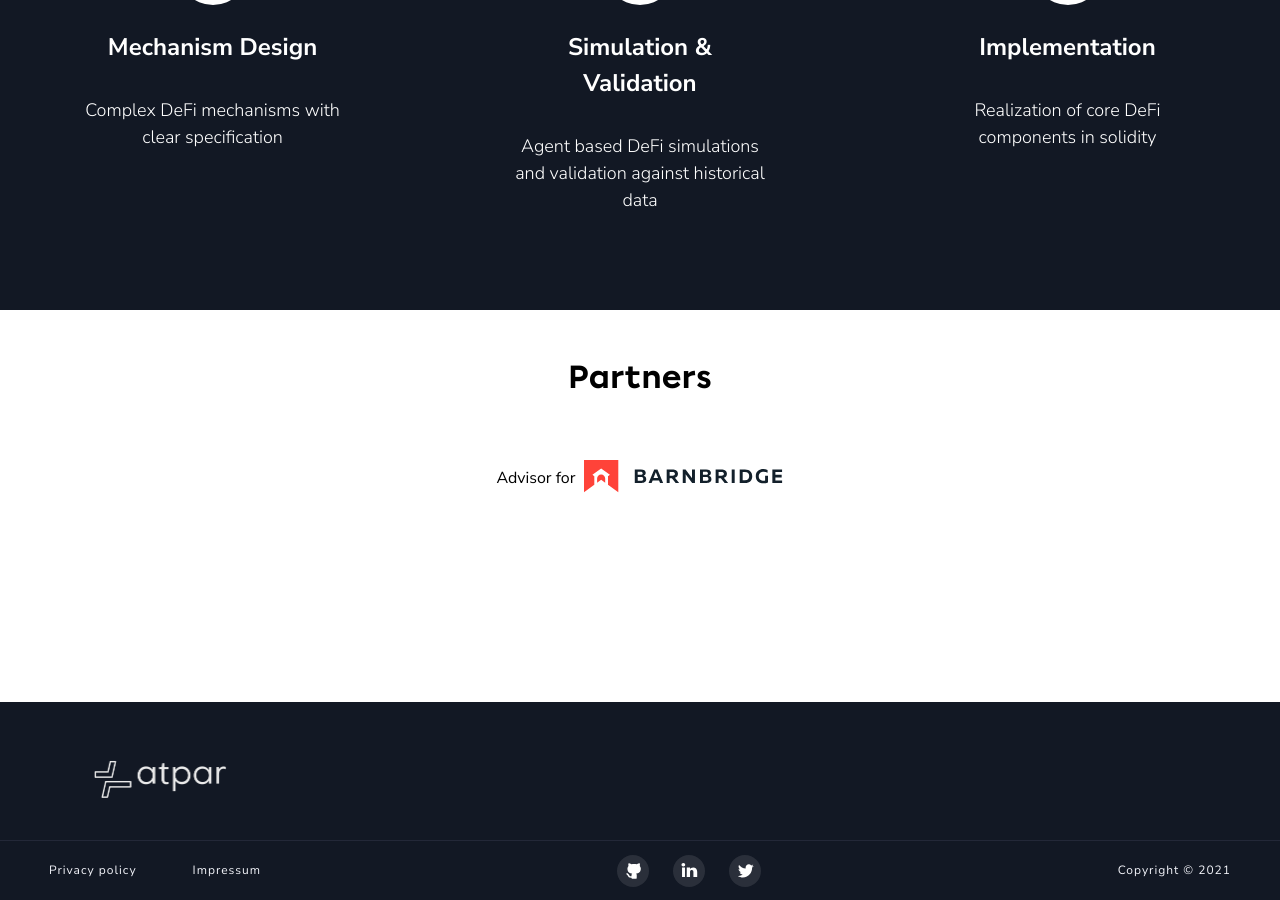
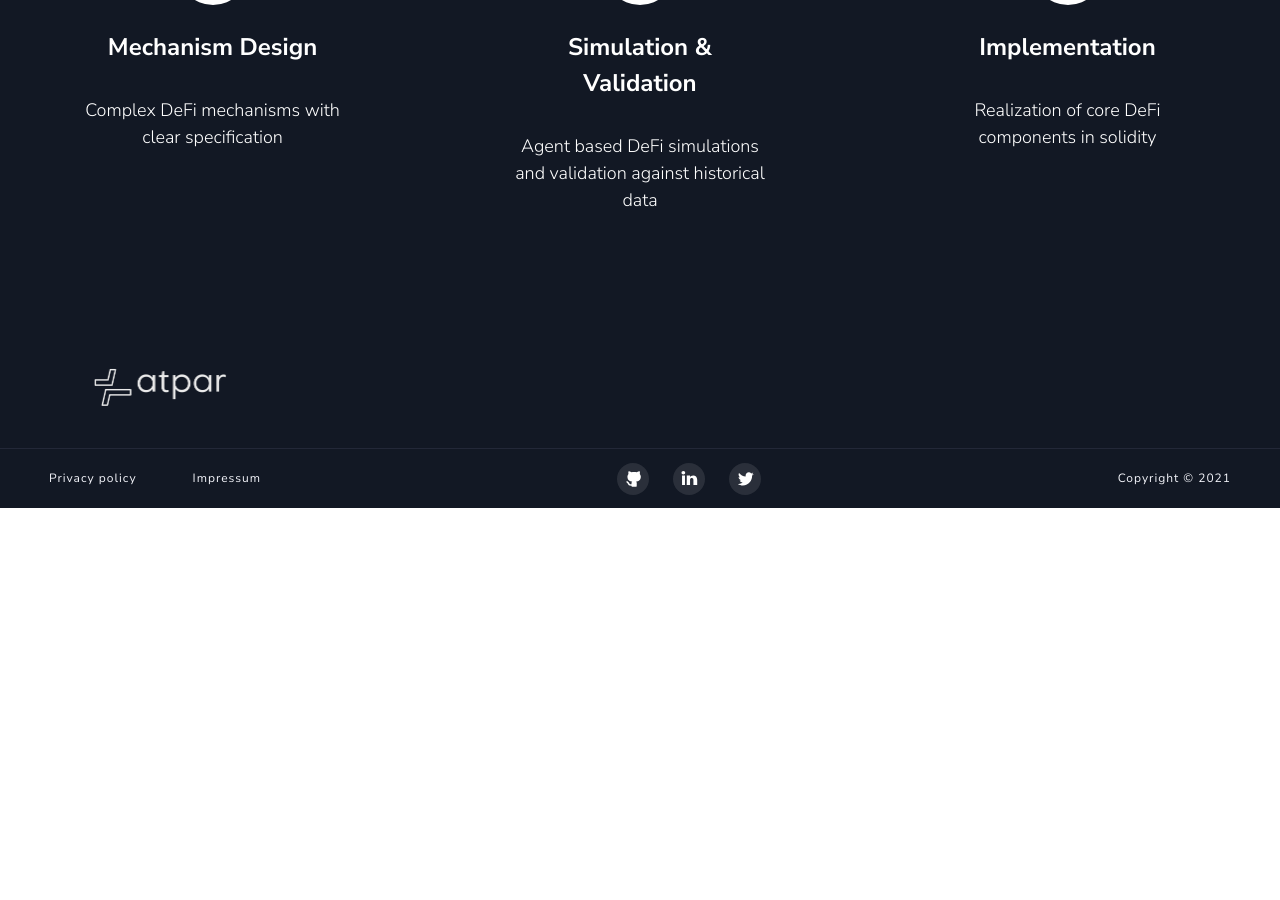
Before and after one commit to atpar/atpar.github.io, a Jekyll site: the page built from index.html, in a window 1280 px wide and 900 px high, scrolled down 1073 px. Built offline with Jekyll 4.4.1, drawn with Linux system fonts in a browser that asks for light colours; some web fonts are replaced; comment, search, counter and statistics services are not loaded; after the commit the page ends 1581 px from its top, so only the background shows below that.

Commit message:
Update index.html
remove partners section

```diff
--- a/index.html
+++ b/index.html
@@ -55,18 +55,6 @@ id: index
 			</ul>
 		</div>
 	</section>
-
-	<section id="partners" class="partners">
-		<div class="container">
-            <br /><br /><br />
-            <h2 class="section-title partners__title">Partners</h2>
-            <ul class="partners__list">
-				<li class="partners__item">Advisor for &nbsp;
-					<a href="https://www.barnbridge.com"><img class="barnbridge-img" src="/assets/images/logotypes/barnbridge.svg" alt="barnbridge"></a>
-				</li>
-			</ul>
-		</div>
-	</section>
 </main>
 
 <script src="/assets/js/text-animation.js"></script>
```
